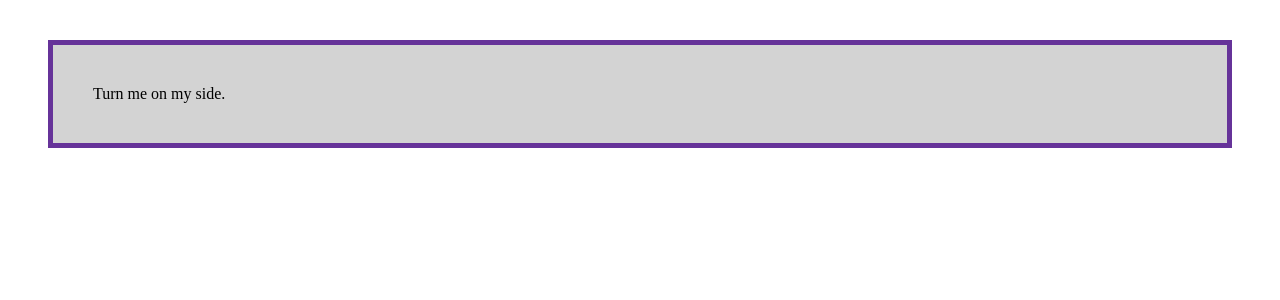
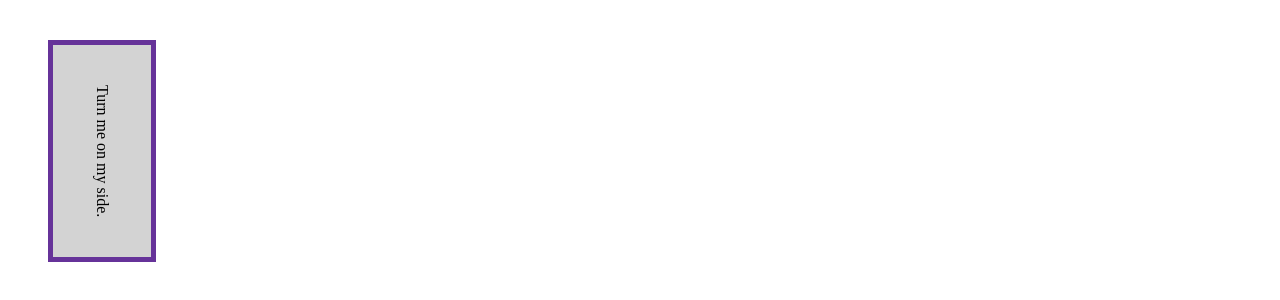
Before and after one commit to Gitthuma/writing-modes-and-logical-properties-task-1, a plain HTML site: page index.html in a window 1280 px wide. Drawn offline with Linux system fonts and the light colour scheme.

Commit message:
Changed the box wirtinh mode from horizontal to vertical right to left

```diff
--- a/css/style.css
+++ b/css/style.css
@@ -3,4 +3,5 @@
   background-color: lightgray;
   padding: 40px;
   margin: 40px;
+  writing-mode: vertical-rl;
 }
```
